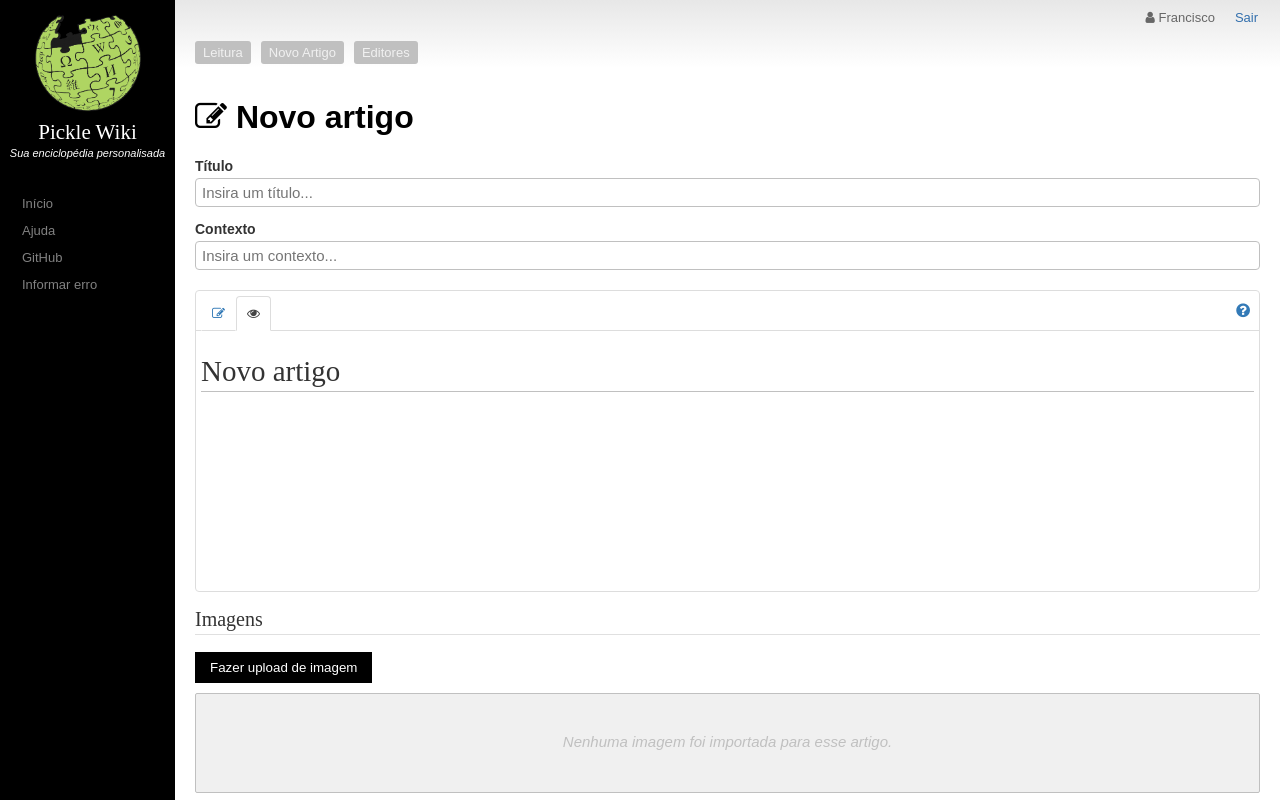
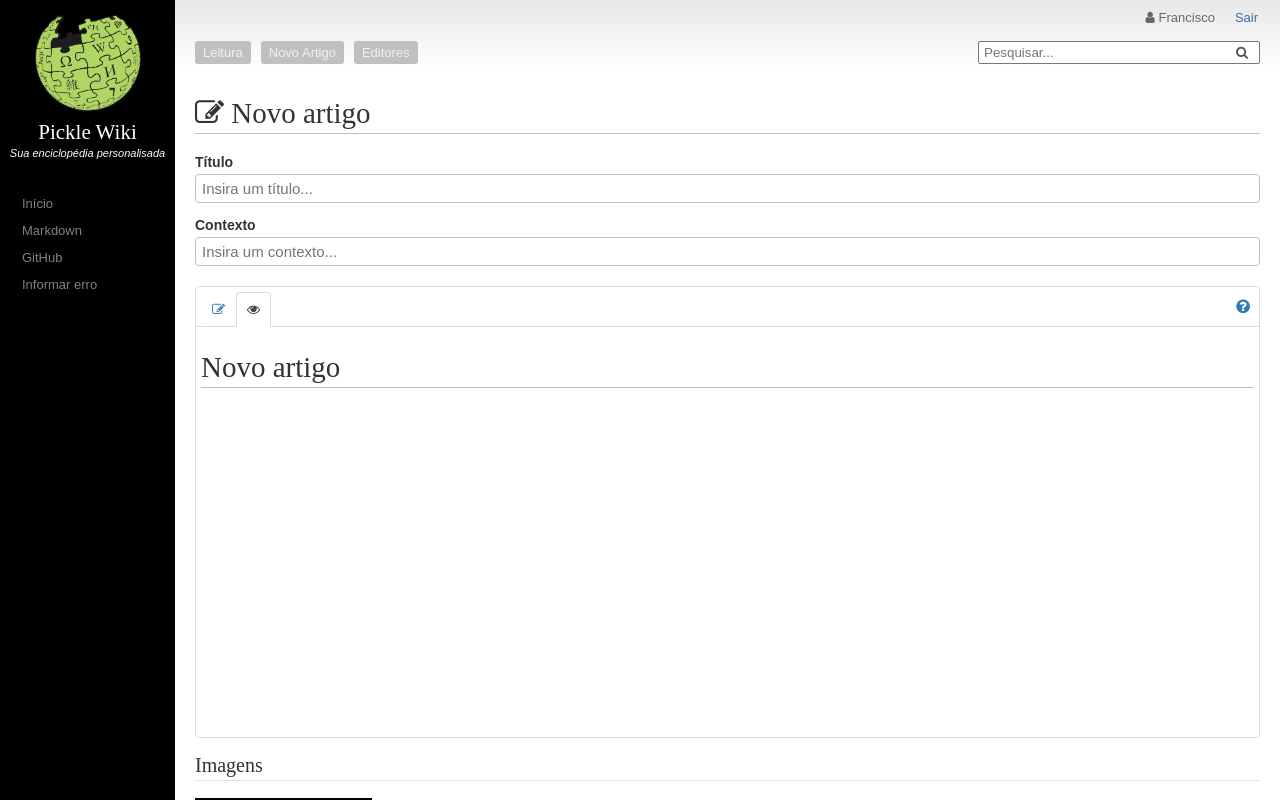
Before and after one commit to SamirSales/pickle-wiki-backend-springboot, a React (Create React App) app in the folder react/: page /edit-article in a window 1280 px wide. Built offline with nearby package versions, Linux system fonts and the light colour scheme.

Commit message:
fixing details

```diff
--- a/react/src/components/MarkDownHelp/MarkDownHelp.js
+++ b/react/src/components/MarkDownHelp/MarkDownHelp.js
@@ -8,7 +8,7 @@ import earthImage from '../../assets/img/earth.png';
 class MarkDownHelp extends Component{
 
     state = {
-        body: "# Ajuda (MarkDown) \r"+
+        body: "# Markdown \r"+
             "Desenvolvido em 2004 por *John Gruber* e *Aaron Swartz* para simplificar a estruturação de um texto, "+
             "o **Markdown** é um sistema de formatação aberto que torna a escrita e a leitura mais simples. "+
             "Com uma codificação mínima, além de fácil, ele é visualmente mais \"limpo\" e pode ser convertido "+
--- a/react/src/components/NotFoundPage/NotFoundPage.js
+++ b/react/src/components/NotFoundPage/NotFoundPage.js
@@ -8,8 +8,8 @@ const notFoundPage = ( props ) => {
     return (
         <div className="not-found-page">
             <h2>Erro 404</h2>
-            <img src={logo} alt="Pickle Wiki" height="126" width="126" />
-            <p>A URL requisitada não pode ser encontrada.</p>
+            <img src={logo} alt="Pickle Wiki" height="200" width="200" />
+            <p>A URL requisitada não pôde ser encontrada.</p>
         </div>
     )
 };
--- a/react/src/components/TextEditor/TextEditor.css
+++ b/react/src/components/TextEditor/TextEditor.css
@@ -2,7 +2,7 @@
     border: solid 1px #ddd;
     border-radius: 4px;
 
-    height: 300px;
+    height: 450px;
 }
 
 .text-editor-div-tabs{
--- a/react/src/components/TextEditor/TextEditor.js
+++ b/react/src/components/TextEditor/TextEditor.js
@@ -1,6 +1,6 @@
 import React, { Component } from 'react';
 
-// import CKEditor from "react-ckeditor-component";
+import { Link } from 'react-router-dom';
 import ReactMarkdown from 'react-markdown';
 import './TextEditor.css';
 
@@ -12,13 +12,11 @@ class TextEditor extends Component {
     }
 
     componentDidMount(){
-        // console.log('this.props.content',this.props);
         if(this.props.content){
             this.setState({
                 content: this.props.content
             });
         }
-
     }
 
     updateContent(newContent) {
@@ -65,6 +63,13 @@ class TextEditor extends Component {
                 defaultValue={this.state.content} />;
         }
 
+        let linkHelp = null;
+
+        if(this.props.linkHelp){
+            linkHelp = <Link className='text-editor-link-help' to='/mark-down-help' target="_blank">
+                <i className="fa fa-question-circle"></i></Link>;
+        }
+
         return (
             <div className='text-editor-frame'>
                 <div className='text-editor-div-tabs'>
@@ -75,10 +80,7 @@ class TextEditor extends Component {
                         className={this.state.shownPreview ? 'text-editor-div-tab-selected': ''} >
                         <i className="fa fa-eye"></i></button>
 
-                    <a className='text-editor-link-help' target="_blank"
-                        href="https://rexxars.github.io/react-markdown/"
-                        rel="noopener noreferrer">
-                        <i className="fa fa-question-circle"></i></a>
+                    {linkHelp}
                 </div>
 
                 <div className='text-editor-div-content'>
--- a/react/src/containers/ArticleBuilder/ArticleBuilder.js
+++ b/react/src/containers/ArticleBuilder/ArticleBuilder.js
@@ -171,7 +171,9 @@ class ArticleBuilder extends Component {
     render() {
         return (
             <Aux>
-                <h1 className='simple-template-title'><i className="fa fa-edit"></i> {this.getTitle()}</h1>
+                <div className='text-editor-markdown'>
+                    <h1 className='simple-template-title'><i className="fa fa-edit"></i> {this.getTitle()}</h1>
+                </div>
                 <p className='article-builder-p'><b>Título</b></p>
                 <input id='input-article-title' className="form-input"
                     placeholder='Insira um título...' onChange={this.onChangeTitle} />
@@ -183,7 +185,8 @@ class ArticleBuilder extends Component {
                 <TextEditor
                     title={this.getTitle()}
                     content={this.props.location.state ? this.props.location.state.article.body : ''}
-                    onChangeBody={this.onChangeBody}/>
+                    onChangeBody={this.onChangeBody}
+                    linkHelp="true"/>
 
                 <h2 className='article-builder-h2'>Imagens</h2>
                 <button className='article-btn article-btn-topic'
--- a/react/src/containers/NavBar/NavBar.js
+++ b/react/src/containers/NavBar/NavBar.js
@@ -26,7 +26,7 @@ class NavBar extends Component {
         <h4 className="quote"><i>Sua enciclopédia personalisada</i></h4>
 
         <Link align="left" to='/welcome' >Início</Link>
-        <Link align="left" to='/mark-down-help' >Ajuda</Link>
+        <Link align="left" to='/mark-down-help' >Markdown</Link>
 
         {gitHubLink}
         {errorLink}
--- a/react/src/containers/TopBar/TopBar.js
+++ b/react/src/containers/TopBar/TopBar.js
@@ -17,7 +17,7 @@ class TopBar extends PureComponent {
   }
 
   isReadingScreen(){
-    return this.isPath("/article") || this.isPath("/welcome");
+    return !this.isPath("/new-article") && !this.isPath("/user-editor");
   }
 
   render() {
--- a/react/src/containers/UserEditor/UserEditor.js
+++ b/react/src/containers/UserEditor/UserEditor.js
@@ -245,7 +245,10 @@ class UserEditor extends Component {
             marginLeft='calc(50% - 404px)'
             cancel={this.closeUserModal}/>
 
-          <h1 className='simple-template-title'><i className="fa fa-users"></i> Editores</h1>
+          <div className='text-editor-markdown'>
+            <h1 className='simple-template-title'><i className="fa fa-users"></i> Editores</h1>
+          </div>
+
           <div className='article-builder-div-content user-editor-div-user-list' style={{marginTop: '10px'}}>
             {users}
             {this.state.users.length === 0 ? emptyFieldMessage : null}
```
